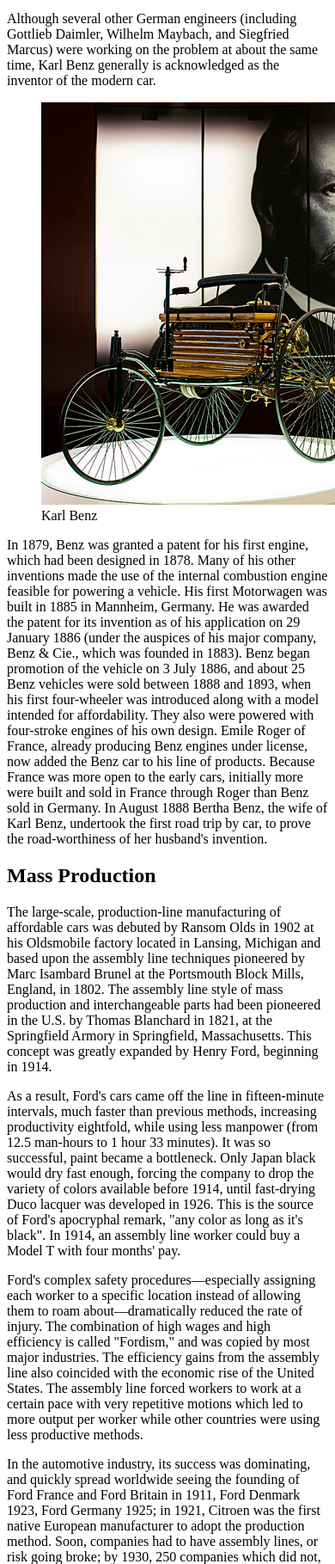
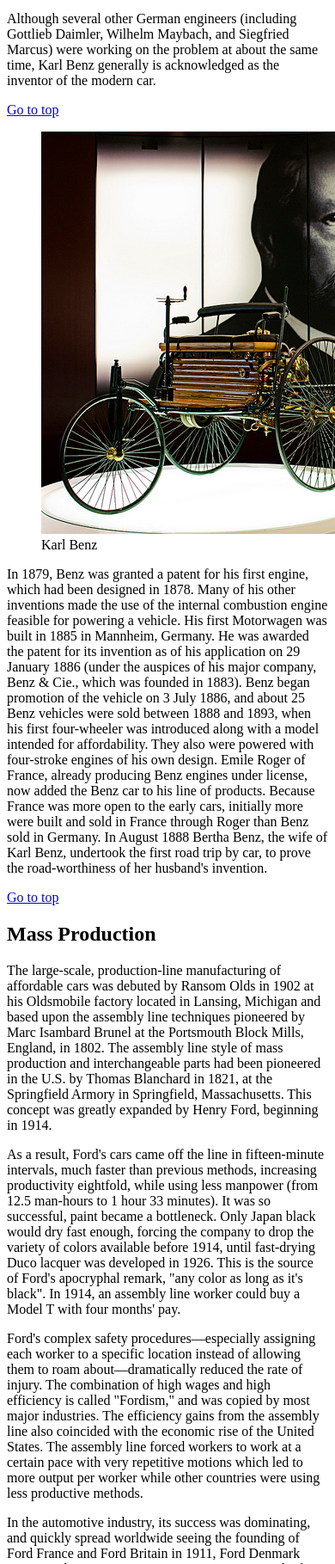
Before and after one commit to easutton/dws1b, a plain HTML site: page sutton-elizabeth-project1/index.html in a window 390 px wide. Shown: the part 1680-3499 px from the top of the page at 86% size. Drawn offline with Linux system fonts and the light colour scheme.

Commit message:
Added "go to top" links

```diff
--- a/sutton-elizabeth-project1/index.html
+++ b/sutton-elizabeth-project1/index.html
@@ -7,7 +7,7 @@
 	<body>
 
 		<header>
-		<h1>A Brief History of the Automobile</h1>
+		<h1 id="top">A Brief History of the Automobile</h1>
 			<nav>
 				<ul>
 					<li><a href="#earlyyears">Early Years</a></li>
@@ -39,6 +39,8 @@
 
 			<p>Although several other German engineers (including Gottlieb Daimler, Wilhelm Maybach, and Siegfried Marcus) were working on the problem at about the same time, Karl Benz generally is acknowledged as the inventor of the modern car.</p>
 
+			<p><a href="#top">Go to top</a></p>
+
 		<figure>
 				<a href="images/karlbenz_thumb.jpg">
 				<img src="images/karlbenz_full.jpg" alt="Karl Benz"></a>
@@ -46,6 +48,8 @@
 		</figure>
 
 			<p>In 1879, Benz was granted a patent for his first engine, which had been designed in 1878. Many of his other inventions made the use of the internal combustion engine feasible for powering a vehicle. His first Motorwagen was built in 1885 in Mannheim, Germany. He was awarded the patent for its invention as of his application on 29 January 1886 (under the auspices of his major company, Benz & Cie., which was founded in 1883). Benz began promotion of the vehicle on 3 July 1886, and about 25 Benz vehicles were sold between 1888 and 1893, when his first four-wheeler was introduced along with a model intended for affordability. They also were powered with four-stroke engines of his own design. Emile Roger of France, already producing Benz engines under license, now added the Benz car to his line of products. Because France was more open to the early cars, initially more were built and sold in France through Roger than Benz sold in Germany. In August 1888 Bertha Benz, the wife of Karl Benz, undertook the first road trip by car, to prove the road-worthiness of her husband's invention.</p>
+
+			<p><a href="#top">Go to top</a></p>
 
 
 			<h2 id="massproduction">Mass Production</h2>
@@ -64,6 +68,9 @@
 				<em>SOURCE: https://en.wikipedia.org/wiki/Car</em>
 			</blockquote>
 		</section>
+
+		<p><a href="#top">Go to top</a></p>
+
 
 		<aside>
 			<h2 id="production">Global Production of Motor Vehicles</h2>
@@ -113,6 +120,9 @@
 
 			<em>SOURCE: https://en.wikipedia.org/wiki/Automotive_industry</em>
 
+			<p><a href="#top">Go to top</a></p>
+
+
 			<h2 id="gallery">Photo Gallery</h2>
 
 			<figure>
@@ -140,6 +150,8 @@
 			</figure>
 		</aside>
 
+		<p><a href="#top">Go to top</a></p>
+
 		<footer>
 			<ul>
 				<li><a href="#earlyyears">Early Years</a></li>
```
Also changed, not shown: 2 other files.
